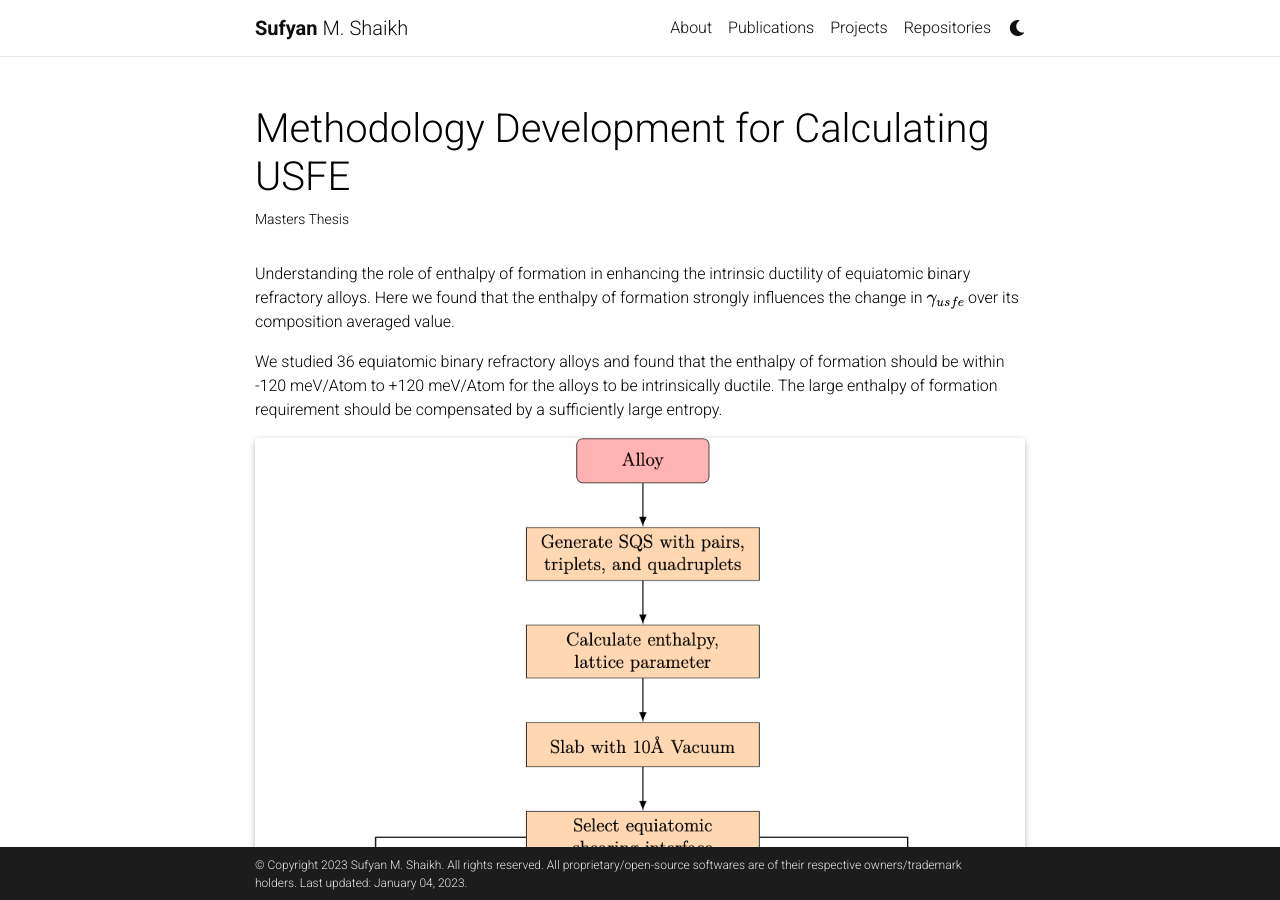
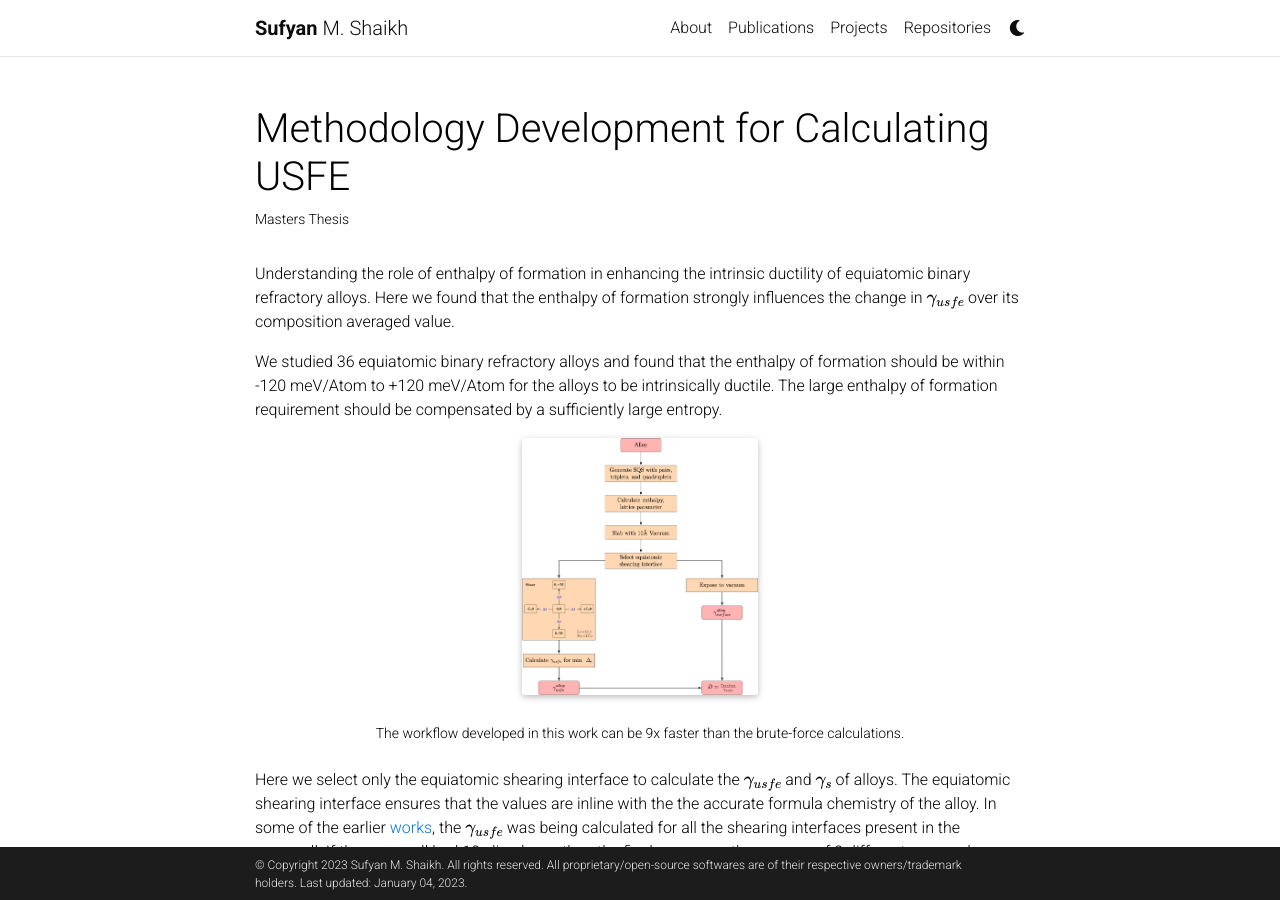
Before and after one commit to sufyanshk/sufyanshk.github.io, a Jekyll site: the page built from _projects/2_project.md, in a window 1280 px wide and 900 px high. Built offline with Jekyll 4.4.1, drawn with Linux system fonts in a browser that asks for light colours; full-size pictures stand in for the smaller copies a plugin makes; comment, search, counter and statistics services are not loaded; a style sheet for code colours, icons or effects is not loaded.

Commit message:
modified:   _projects/1_project.md 	modified:   _projects/2_project.md 	modified:   _projects/3_project.md 	modified:   _projects/5_project.md

```diff
--- a/_projects/2_project.md
+++ b/_projects/2_project.md
@@ -11,8 +11,8 @@
 
 We studied 36 equiatomic binary refractory alloys and found that the enthalpy of formation should be within -120 meV/Atom to +120 meV/Atom for the alloys to be intrinsically ductile. The large enthalpy of formation requirement should be compensated by a sufficiently large entropy.
 
-<div class="row">
-    <div class="col-sm mt-3 mt-md-0">
+<div class="row justify-content-sm-center">
+    <div class="col-sm-4 mt-3 mt-md-0">
         {% include figure.html path="assets/img/2_project/workflow.jpg" title="workflow" class="img-fluid rounded z-depth-1" %}
     </div>
 </div>
@@ -23,7 +23,7 @@
 Here we select only the equiatomic shearing interface to calculate the $$\gamma_{usfe}$$ and $$\gamma_s$$ of alloys. The equiatomic shearing interface ensures that the values are inline with the the accurate formula chemistry of the alloy. In some of the earlier <a href="https://doi.org/10.1016/j.actamat.2021.116800">works</a>, the $$\gamma_{usfe}$$ was being calculated for all the shearing interfaces present in the supercell. If the supercell had 10 slip planes then the final $$\gamma_{usfe}$$ was the average of 9 different $$\gamma_{usfe}$$ values as given in belowe figure.
 
 <div class="row justify-content-sm-center">
-    <div class="col-sm-3 mt-3 mt-md-0">
+    <div class="col-sm-4 mt-3 mt-md-0">
         {% include figure.html path="assets/img/2_project/shearingInterfaces.jpg" title="Shearing interfaces" class="img-fluid rounded z-depth-1" %}
     </div>
 </div>
@@ -33,7 +33,7 @@
 
 Therefore selecting the shearing interface with formula stoichiometry can give the correct $$\gamma_{usfe}$$ 9x faster than the earlier method.
 
-<div class="row">
+<div class="row justify-content-sm-center">
     <div class="col-sm-4 mt-3 mt-md-0">
         {% include figure.html path="assets/img/2_project/shearings.jpg" title="shearing method" class="img-fluid rounded z-depth-1" %}
     </div>
```
Also changed, not shown: _projects/1_project.md (+1 -1 lines), _projects/3_project.md (+2 -2 lines), _projects/5_project.md (+1 -1 lines).
